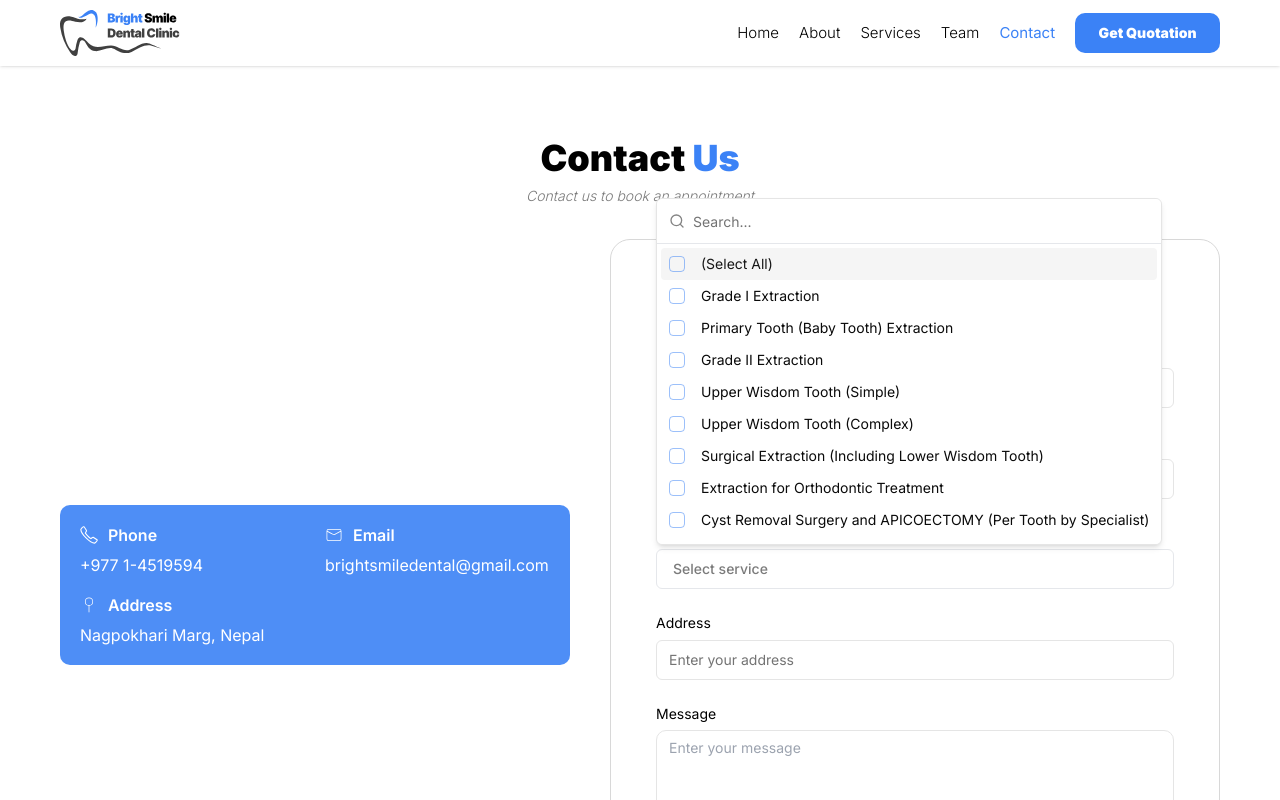
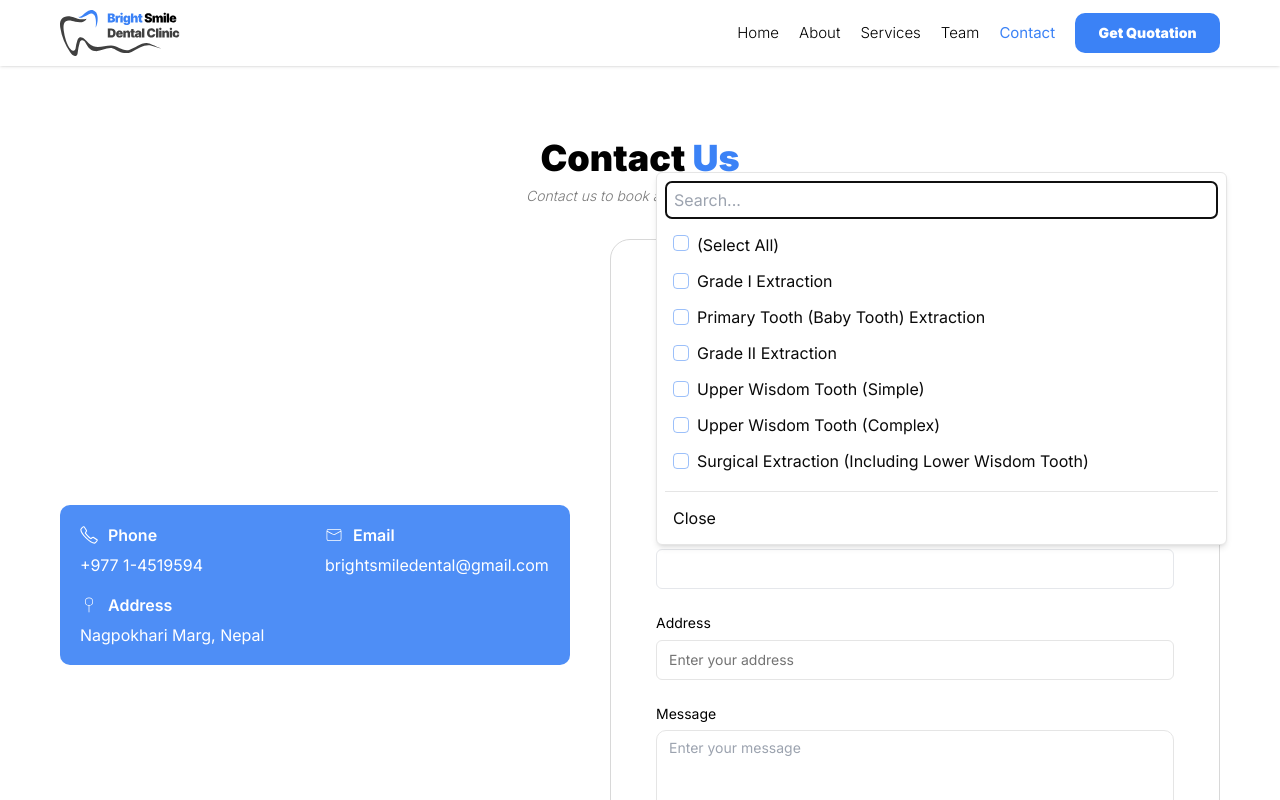
Before and after one commit to Abhayaghmr11/BrightSmileDental, a Next.js app: page /contact in a window 1280 px wide. Both pictures are taken after a click on the button "Select service". Shown: the top 800 px of the page. Built offline with nearby package versions, Linux system fonts and the light colour scheme.

Commit message:
Error Solved

```diff
--- a/components/molecule/MulitSelect/index.tsx
+++ b/components/molecule/MulitSelect/index.tsx
@@ -1,25 +1,16 @@
+import * as React from "react";
 import { cva, type VariantProps } from "class-variance-authority";
-import { CheckIcon, ChevronDown, XCircle, XIcon } from "lucide-react";
-import * as React from "react";
+import { CheckIcon, XCircle, ChevronDown, XIcon } from "lucide-react";
 
+import { cn } from "@/lib/utils";
+import { Separator } from "@/components/ui/separator";
+import { Button } from "@/components/ui/button";
 import { Badge } from "@/components/ui/badge";
-import { Button } from "@/components/ui/button";
-import {
-  Command,
-  CommandEmpty,
-  CommandGroup,
-  CommandInput,
-  CommandItem,
-  CommandList,
-  CommandSeparator,
-} from "@/components/ui/command";
 import {
   Popover,
   PopoverContent,
   PopoverTrigger,
 } from "@/components/ui/popover";
-import { Separator } from "@/components/ui/separator";
-import { cn } from "@/lib/utils";
 
 /**
  * Variants for the multi-select component to handle different styles.
@@ -125,7 +116,7 @@ export const MultiSelect = React.forwardRef<
       animation = 0,
       maxCount = 3,
       modalPopover = false,
-      //   eslint-disable-next-line @typescript-eslint/no-unused-vars
+      // eslint-disable-next-line @typescript-eslint/no-unused-vars
       asChild = false,
       className,
       ...props
@@ -135,6 +126,7 @@ export const MultiSelect = React.forwardRef<
     const [selectedValues, setSelectedValues] =
       React.useState<string[]>(defaultValue);
     const [isPopoverOpen, setIsPopoverOpen] = React.useState(false);
+    const [searchQuery, setSearchQuery] = React.useState("");
 
     const handleInputKeyDown = (
       event: React.KeyboardEvent<HTMLInputElement>
@@ -147,6 +139,10 @@ export const MultiSelect = React.forwardRef<
         setSelectedValues(newSelectedValues);
         onValueChange(newSelectedValues);
       }
+    };
+
+    const handleSearchChange = (event: React.ChangeEvent<HTMLInputElement>) => {
+      setSearchQuery(event.target.value);
     };
 
     const toggleOption = (option: string) => {
@@ -181,6 +177,10 @@ export const MultiSelect = React.forwardRef<
         onValueChange(allValues);
       }
     };
+
+    const filteredOptions = options.filter((option) =>
+      option.label.toLowerCase().includes(searchQuery.toLowerCase())
+    );
 
     return (
       <Popover
@@ -227,7 +227,7 @@ export const MultiSelect = React.forwardRef<
                   {selectedValues.length > maxCount && (
                     <Badge
                       className={cn(
-                        "bg-primary text-white border-foreground/1 ",
+                        "bg-transparent text-foreground border-foreground/1 hover:bg-transparent",
                         multiSelectVariants({ variant })
                       )}
                       style={{ animationDuration: `${animation}s` }}
@@ -260,7 +260,7 @@ export const MultiSelect = React.forwardRef<
               </div>
             ) : (
               <div className="flex items-center justify-between w-full mx-auto">
-                <span className="text-sm text-secondary_foreground mx-3">
+                <span className="text-sm text-muted-foreground mx-3">
                   {placeholder}
                 </span>
                 <ChevronDown className="h-4 cursor-pointer text-muted-foreground mx-2" />
@@ -269,22 +269,23 @@ export const MultiSelect = React.forwardRef<
           </Button>
         </PopoverTrigger>
         <PopoverContent
-          className="w-auto p-0"
+          className="w-full p-0"
           align="start"
           onEscapeKeyDown={() => setIsPopoverOpen(false)}
         >
-          <Command>
-            <CommandInput
+          <div className="p-2">
+            <input
+              type="text"
               placeholder="Search..."
+              className="w-full p-2 border rounded-md"
               onKeyDown={handleInputKeyDown}
+              onChange={handleSearchChange}
+              value={searchQuery}
             />
-            <CommandList>
-              <CommandEmpty>No results found.</CommandEmpty>
-              <CommandGroup>
-                <CommandItem
-                  key="all"
-                  onSelect={toggleAll}
-                  className="cursor-pointer"
+            <div className="mt-2 h-64 overflow-y-scroll">
+              <div
+                className="cursor-pointer w-full flex ga-2 p-2 hover:bg-gray-100"
+                onClick={toggleAll}
               >
                 <div
                   className={cn(
@@ -297,18 +298,19 @@ export const MultiSelect = React.forwardRef<
                   <CheckIcon className="h-4 w-4" />
                 </div>
                 <span>(Select All)</span>
-                </CommandItem>
-                {options.map((option) => {
+              </div>
+              {filteredOptions.length > 0 ? (
+                filteredOptions.map((option) => {
                   const isSelected = selectedValues.includes(option.value);
                   return (
-                    <CommandItem
+                    <div
                       key={option.value}
-                      onSelect={() => toggleOption(option.value)}
-                      className="cursor-pointer"
+                      className="cursor-pointer w-full flex gap-2 items-center p-2 hover:bg-gray-100"
+                      onClick={() => toggleOption(option.value)}
                     >
                       <div
                         className={cn(
-                          "mr-2 flex h-4 w-4 items-center justify-center rounded-sm border border-primary",
+                          " flex h-4 w-4 items-center justify-center rounded-sm border border-primary",
                           isSelected
                             ? "bg-primary text-primary-foreground"
                             : "opacity-50 [&_svg]:invisible"
@@ -317,40 +319,40 @@ export const MultiSelect = React.forwardRef<
                         <CheckIcon className="h-4 w-4" />
                       </div>
                       {option.icon && (
-                        <option.icon className="mr-2 h-4 w-4 text-muted-foreground" />
+                        <option.icon className=" h-4 w-4 text-muted-foreground" />
                       )}
                       <span>{option.label}</span>
-                    </CommandItem>
+                    </div>
                   );
-                })}
-              </CommandGroup>
-              <CommandSeparator />
-              <CommandGroup>
+                })
+              ) : (
+                <p className=" w-72">No Data</p>
+              )}
+            </div>
+            <Separator className="my-2" />
             <div className="flex items-center justify-between">
               {selectedValues.length > 0 && (
                 <>
-                      <CommandItem
-                        onSelect={handleClear}
-                        className="flex-1 justify-center cursor-pointer"
+                  <div
+                    className="flex-1 justify-center cursor-pointer p-2 hover:bg-gray-100"
+                    onClick={handleClear}
                   >
                     Clear
-                      </CommandItem>
+                  </div>
                   <Separator
                     orientation="vertical"
                     className="flex min-h-6 h-full"
                   />
                 </>
               )}
-                  <CommandItem
-                    onSelect={() => setIsPopoverOpen(false)}
-                    className="flex-1 justify-center cursor-pointer max-w-full"
+              <div
+                className="flex-1 justify-center cursor-pointer p-2 hover:bg-gray-100"
+                onClick={() => setIsPopoverOpen(false)}
               >
                 Close
-                  </CommandItem>
               </div>
-              </CommandGroup>
-            </CommandList>
-          </Command>
+            </div>
+          </div>
         </PopoverContent>
       </Popover>
     );
--- a/components/ui/command.tsx
+++ /dev/null
@@ -1,153 +0,0 @@
-"use client"
-
-import * as React from "react"
-import { type DialogProps } from "@radix-ui/react-dialog"
-import { Command as CommandPrimitive } from "cmdk"
-import { Search } from "lucide-react"
-
-import { cn } from "@/lib/utils"
-import { Dialog, DialogContent } from "@/components/ui/dialog"
-
-const Command = React.forwardRef<
-  React.ElementRef<typeof CommandPrimitive>,
-  React.ComponentPropsWithoutRef<typeof CommandPrimitive>
->(({ className, ...props }, ref) => (
-  <CommandPrimitive
-    ref={ref}
-    className={cn(
-      "flex h-full w-full flex-col overflow-hidden rounded-md bg-white text-neutral-950 dark:bg-neutral-950 dark:text-neutral-50",
-      className
-    )}
-    {...props}
-  />
-))
-Command.displayName = CommandPrimitive.displayName
-
-const CommandDialog = ({ children, ...props }: DialogProps) => {
-  return (
-    <Dialog {...props}>
-      <DialogContent className="overflow-hidden p-0 shadow-lg">
-        <Command className="[&_[cmdk-group-heading]]:px-2 [&_[cmdk-group-heading]]:font-medium [&_[cmdk-group-heading]]:text-neutral-500 [&_[cmdk-group]:not([hidden])_~[cmdk-group]]:pt-0 [&_[cmdk-group]]:px-2 [&_[cmdk-input-wrapper]_svg]:h-5 [&_[cmdk-input-wrapper]_svg]:w-5 [&_[cmdk-input]]:h-12 [&_[cmdk-item]]:px-2 [&_[cmdk-item]]:py-3 [&_[cmdk-item]_svg]:h-5 [&_[cmdk-item]_svg]:w-5 dark:[&_[cmdk-group-heading]]:text-neutral-400">
-          {children}
-        </Command>
-      </DialogContent>
-    </Dialog>
-  )
-}
-
-const CommandInput = React.forwardRef<
-  React.ElementRef<typeof CommandPrimitive.Input>,
-  React.ComponentPropsWithoutRef<typeof CommandPrimitive.Input>
->(({ className, ...props }, ref) => (
-  <div className="flex items-center border-b px-3" cmdk-input-wrapper="">
-    <Search className="mr-2 h-4 w-4 shrink-0 opacity-50" />
-    <CommandPrimitive.Input
-      ref={ref}
-      className={cn(
-        "flex h-11 w-full rounded-md bg-transparent py-3 text-sm outline-none placeholder:text-neutral-500 disabled:cursor-not-allowed disabled:opacity-50 dark:placeholder:text-neutral-400",
-        className
-      )}
-      {...props}
-    />
-  </div>
-))
-
-CommandInput.displayName = CommandPrimitive.Input.displayName
-
-const CommandList = React.forwardRef<
-  React.ElementRef<typeof CommandPrimitive.List>,
-  React.ComponentPropsWithoutRef<typeof CommandPrimitive.List>
->(({ className, ...props }, ref) => (
-  <CommandPrimitive.List
-    ref={ref}
-    className={cn("max-h-[300px] overflow-y-auto overflow-x-hidden", className)}
-    {...props}
-  />
-))
-
-CommandList.displayName = CommandPrimitive.List.displayName
-
-const CommandEmpty = React.forwardRef<
-  React.ElementRef<typeof CommandPrimitive.Empty>,
-  React.ComponentPropsWithoutRef<typeof CommandPrimitive.Empty>
->((props, ref) => (
-  <CommandPrimitive.Empty
-    ref={ref}
-    className="py-6 text-center text-sm"
-    {...props}
-  />
-))
-
-CommandEmpty.displayName = CommandPrimitive.Empty.displayName
-
-const CommandGroup = React.forwardRef<
-  React.ElementRef<typeof CommandPrimitive.Group>,
-  React.ComponentPropsWithoutRef<typeof CommandPrimitive.Group>
->(({ className, ...props }, ref) => (
-  <CommandPrimitive.Group
-    ref={ref}
-    className={cn(
-      "overflow-hidden p-1 text-neutral-950 [&_[cmdk-group-heading]]:px-2 [&_[cmdk-group-heading]]:py-1.5 [&_[cmdk-group-heading]]:text-xs [&_[cmdk-group-heading]]:font-medium [&_[cmdk-group-heading]]:text-neutral-500 dark:text-neutral-50 dark:[&_[cmdk-group-heading]]:text-neutral-400",
-      className
-    )}
-    {...props}
-  />
-))
-
-CommandGroup.displayName = CommandPrimitive.Group.displayName
-
-const CommandSeparator = React.forwardRef<
-  React.ElementRef<typeof CommandPrimitive.Separator>,
-  React.ComponentPropsWithoutRef<typeof CommandPrimitive.Separator>
->(({ className, ...props }, ref) => (
-  <CommandPrimitive.Separator
-    ref={ref}
-    className={cn("-mx-1 h-px bg-neutral-200 dark:bg-neutral-800", className)}
-    {...props}
-  />
-))
-CommandSeparator.displayName = CommandPrimitive.Separator.displayName
-
-const CommandItem = React.forwardRef<
-  React.ElementRef<typeof CommandPrimitive.Item>,
-  React.ComponentPropsWithoutRef<typeof CommandPrimitive.Item>
->(({ className, ...props }, ref) => (
-  <CommandPrimitive.Item
-    ref={ref}
-    className={cn(
-      "relative flex cursor-default gap-2 select-none items-center rounded-sm px-2 py-1.5 text-sm outline-none data-[disabled=true]:pointer-events-none data-[selected='true']:bg-neutral-100 data-[selected=true]:text-neutral-900 data-[disabled=true]:opacity-50 [&_svg]:pointer-events-none [&_svg]:size-4 [&_svg]:shrink-0 dark:data-[selected='true']:bg-neutral-800 dark:data-[selected=true]:text-neutral-50",
-      className
-    )}
-    {...props}
-  />
-))
-
-CommandItem.displayName = CommandPrimitive.Item.displayName
-
-const CommandShortcut = ({
-  className,
-  ...props
-}: React.HTMLAttributes<HTMLSpanElement>) => {
-  return (
-    <span
-      className={cn(
-        "ml-auto text-xs tracking-widest text-neutral-500 dark:text-neutral-400",
-        className
-      )}
-      {...props}
-    />
-  )
-}
-CommandShortcut.displayName = "CommandShortcut"
-
-export {
-  Command,
-  CommandDialog,
-  CommandInput,
-  CommandList,
-  CommandEmpty,
-  CommandGroup,
-  CommandItem,
-  CommandShortcut,
-  CommandSeparator,
-}
--- a/components/ui/popover.tsx
+++ b/components/ui/popover.tsx
@@ -1,13 +1,13 @@
-"use client"
+"use client";
 
-import * as React from "react"
-import * as PopoverPrimitive from "@radix-ui/react-popover"
+import * as React from "react";
+import * as PopoverPrimitive from "@radix-ui/react-popover";
 
-import { cn } from "@/lib/utils"
+import { cn } from "@/lib/utils";
 
-const Popover = PopoverPrimitive.Root
+const Popover = PopoverPrimitive.Root;
 
-const PopoverTrigger = PopoverPrimitive.Trigger
+const PopoverTrigger = PopoverPrimitive.Trigger;
 
 const PopoverContent = React.forwardRef<
   React.ElementRef<typeof PopoverPrimitive.Content>,
@@ -19,13 +19,13 @@ const PopoverContent = React.forwardRef<
       align={align}
       sideOffset={sideOffset}
       className={cn(
-        "z-50 w-72 rounded-md border border-neutral-200 bg-white p-4 text-neutral-950 shadow-md outline-none data-[state=open]:animate-in data-[state=closed]:animate-out data-[state=closed]:fade-out-0 data-[state=open]:fade-in-0 data-[state=closed]:zoom-out-95 data-[state=open]:zoom-in-95 data-[side=bottom]:slide-in-from-top-2 data-[side=left]:slide-in-from-right-2 data-[side=right]:slide-in-from-left-2 data-[side=top]:slide-in-from-bottom-2 dark:border-neutral-800 dark:bg-neutral-950 dark:text-neutral-50",
+        "z-50 min-w-72 w-full rounded-md border border-neutral-200 bg-white p-4 text-neutral-950 shadow-md outline-none data-[state=open]:animate-in data-[state=closed]:animate-out data-[state=closed]:fade-out-0 data-[state=open]:fade-in-0 data-[state=closed]:zoom-out-95 data-[state=open]:zoom-in-95 data-[side=bottom]:slide-in-from-top-2 data-[side=left]:slide-in-from-right-2 data-[side=right]:slide-in-from-left-2 data-[side=top]:slide-in-from-bottom-2 dark:border-neutral-800 dark:bg-neutral-950 dark:text-neutral-50",
         className
       )}
       {...props}
     />
   </PopoverPrimitive.Portal>
-))
-PopoverContent.displayName = PopoverPrimitive.Content.displayName
+));
+PopoverContent.displayName = PopoverPrimitive.Content.displayName;
 
-export { Popover, PopoverTrigger, PopoverContent }
+export { Popover, PopoverTrigger, PopoverContent };
--- a/package.json
+++ b/package.json
@@ -10,14 +10,12 @@
     "postbuild": "next-sitemap"
   },
   "dependencies": {
-    "@radix-ui/react-dialog": "^1.1.6",
     "@radix-ui/react-popover": "^1.1.6",
     "@radix-ui/react-select": "^2.1.6",
     "@radix-ui/react-separator": "^1.1.2",
     "@radix-ui/react-slot": "^1.1.1",
     "class-variance-authority": "^0.7.1",
     "clsx": "^2.1.1",
-    "cmdk": "^1.0.0",
     "formik": "^2.4.6",
     "framer-motion": "^12.4.7",
     "jodit-react": "^5.2.14",
```
Also changed, not shown: 1 other file (tests, documents, lock files or other folders). Lines whose indentation alone changed are shown as unchanged.
